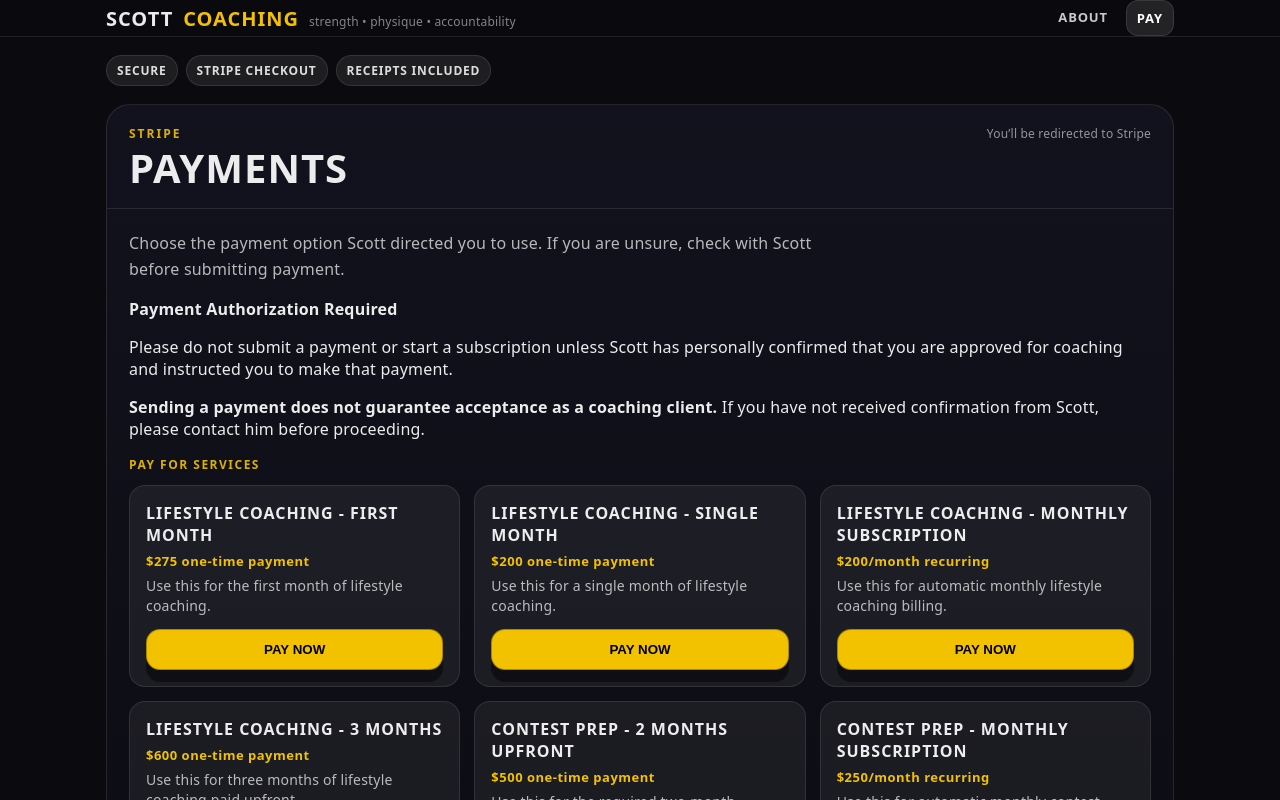
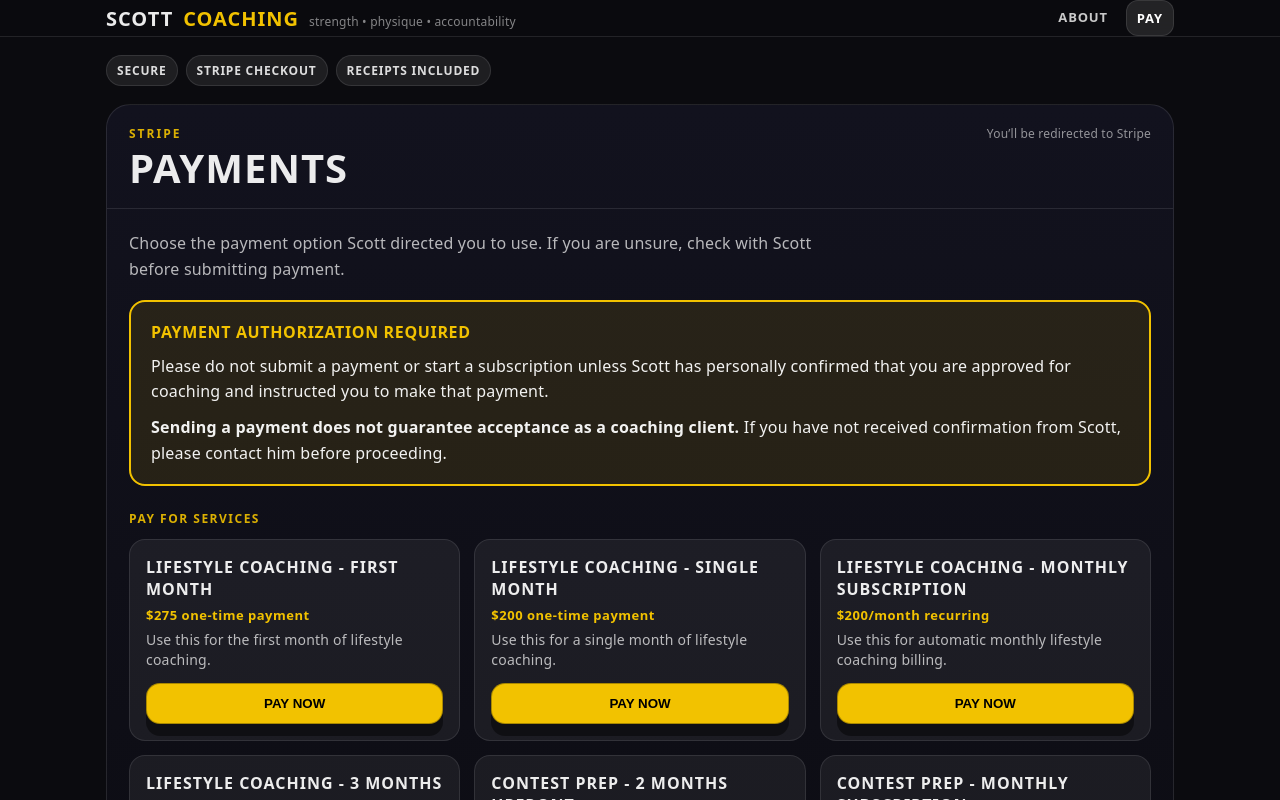
Before and after one commit to watsmeow/scott-coaching-site, a React (Vite) app: page /pay in a window 1280 px wide. Shown: the top 800 px of the page. Built offline with nearby package versions, Linux system fonts and the light colour scheme.

Commit message:
Style payment authorization warning prominently

```diff
--- a/src/styles/Pay.module.css
+++ b/src/styles/Pay.module.css
@@ -54,3 +54,23 @@
   font-weight: 900;
   letter-spacing: 0.5px;
 }
+.authorizationNotice {
+  margin: 18px 0 24px;
+  padding: 18px 20px;
+  border: 2px solid var(--yellow, #f2c200);
+  border-radius: var(--radius-lg);
+  background: rgba(242, 194, 0, 0.10);
+  color: rgba(255, 255, 255, 0.94);
+  line-height: 1.6;
+}
+.authorizationTitle {
+  display: block;
+  margin-bottom: 8px;
+  color: var(--yellow, #f2c200);
+  font-size: 16px;
+  font-weight: 900;
+  letter-spacing: 0.04em;
+  text-transform: uppercase;
+}
+.authorizationNotice p { margin: 0 0 10px; }
+.authorizationNotice p:last-child { margin-bottom: 0; }
```
